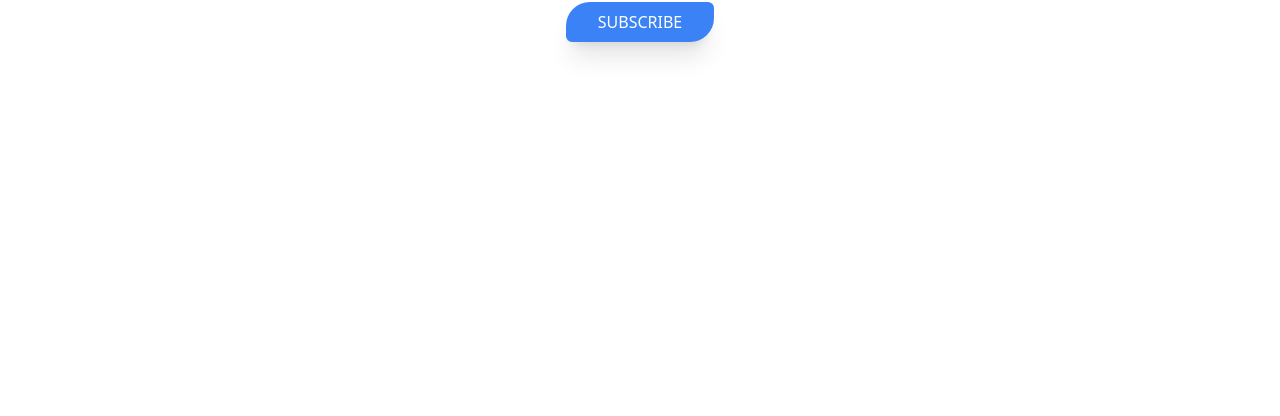
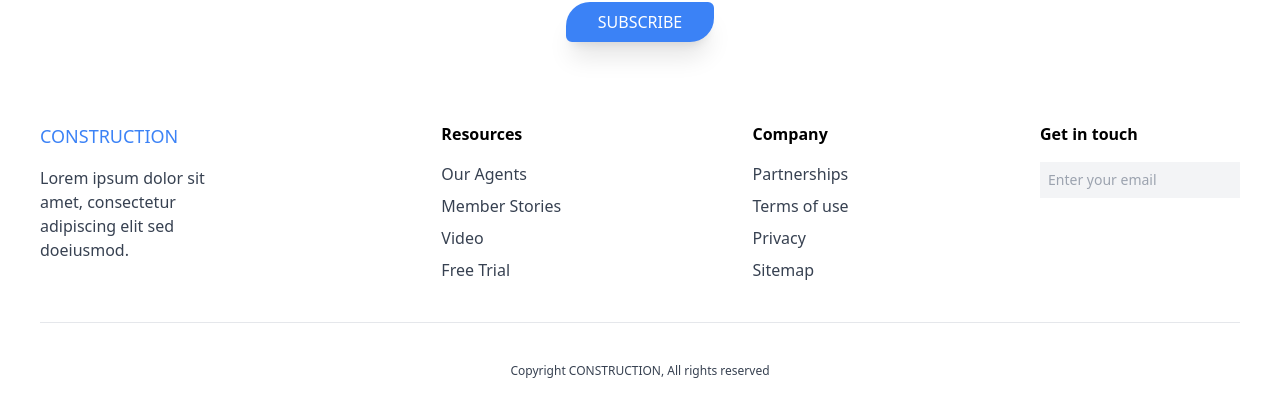
Before and after one commit to Jesusborjas006/Construction-landing-page, a React (Create React App) app: page / in a window 1280 px wide. Shown: the part 1959-2375 px from the top of the page. Before the commit the page ends 2041 px from the top, so only its background shows below. Built offline with nearby package versions, Linux system fonts and the light colour scheme.

Commit message:
Add footer component

```diff
--- a/src/App.js
+++ b/src/App.js
@@ -1,5 +1,6 @@
 import Navbar from "../src/components/Navbar";
 import Blogs from "./components/Blogs";
+import Footer from "./components/Footer";
 import Logos from "./components/Logos";
 import Message from "./components/Message";
 import Subscribe from "./components/Subscribe";
@@ -12,6 +13,7 @@ function App() {
       <Message />
       <Blogs />
       <Subscribe />
+      <Footer />
     </main>
   );
 }
--- /dev/null
+++ b/src/components/Footer.js
@@ -0,0 +1,47 @@
+const Footer = () => {
+  return (
+    <footer className="max-w-[1600px] mx-auto p-8 sm:p-10 ">
+      <div className="flex justify-between text-gray-700 gap-2">
+        <div className="max-w-[210px] hidden md:block ">
+          <h3 className="text-blue-500 sm:text-lg mb-4">CONSTRUCTION</h3>
+          <p>
+            Lorem ipsum dolor sit amet, consectetur adipiscing elit sed
+            doeiusmod.
+          </p>
+        </div>
+        <div className=" text-sm sm:text-base">
+          <h4 className="mb-4 font-semibold text-black">Resources</h4>
+          <ul className=" space-y-2">
+            <li>Our Agents</li>
+            <li>Member Stories</li>
+            <li>Video</li>
+            <li>Free Trial</li>
+          </ul>
+        </div>
+        <div className=" text-sm sm:text-base">
+          <h4 className="mb-4 font-semibold text-black">Company</h4>
+          <ul className=" space-y-2">
+            <li>Partnerships</li>
+            <li>Terms of use</li>
+            <li>Privacy</li>
+            <li>Sitemap</li>
+          </ul>
+        </div>
+        <div className=" text-sm sm:text-base">
+          <h4 className="mb-4 text-black font-semibold">Get in touch</h4>
+          <input
+            className="w-[120px] sm:w-[200px] text-xs sm:text-sm pl-2 py-2 bg-gray-100"
+            type="email"
+            placeholder="Enter your email"
+          />
+        </div>
+      </div>
+      <hr className="my-10" />
+      <p className="text-center text-xs text-gray-700">
+        Copyright CONSTRUCTION, All rights reserved
+      </p>
+    </footer>
+  );
+};
+
+export default Footer;
```
